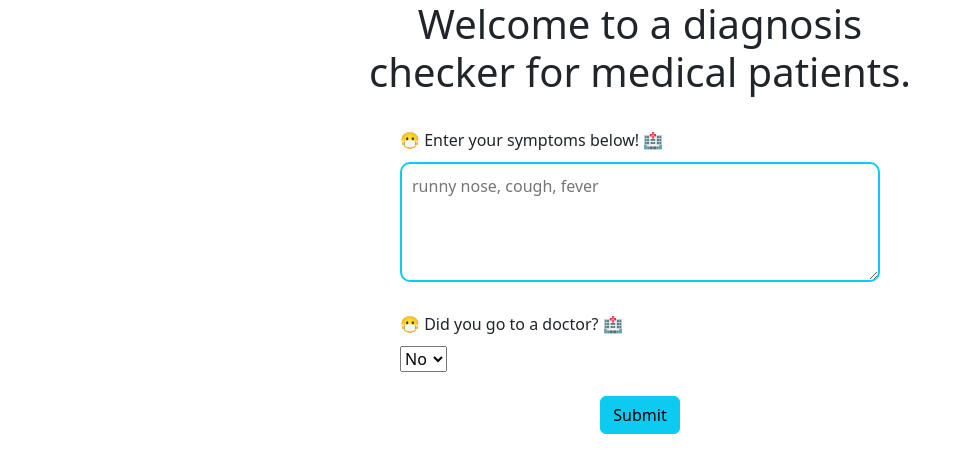
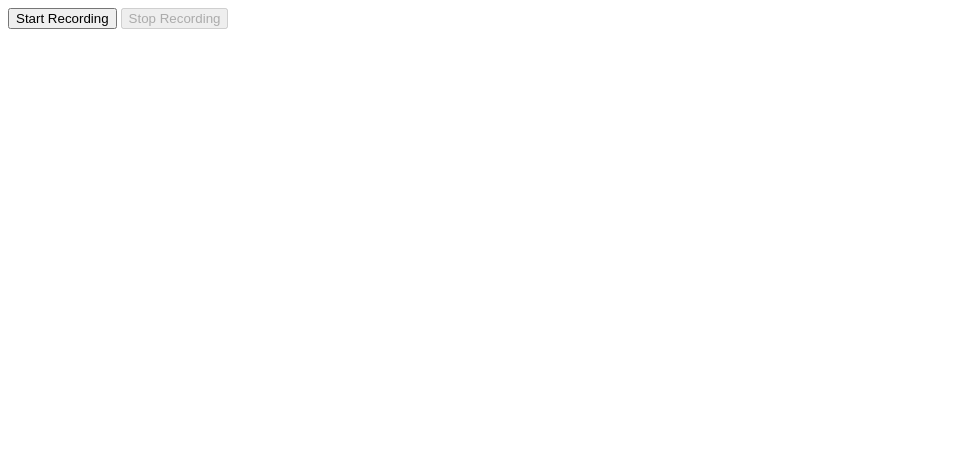
Before and after one commit to ballesterosa/dubhacks24-project, a Flask app: page / in a window 1280 px wide. Shown: the top 473 px of the page, without its empty margins (0-963 px from the left). Run offline with Flask 3, Linux system fonts and the light colour scheme; some libraries are stand-ins or nearby versions.

Commit message:
audio streaming + recording code

```diff
--- /dev/null
+++ b/boop.py
@@ -0,0 +1,27 @@
+from flask import Flask, render_template, request, jsonify
+import os
+
+app = Flask(__name__)
+
+# Create a directory to store the audio files
+if not os.path.exists('uploads'):
+    os.makedirs('uploads')
+
+# Route to serve the HTML page
+@app.route('/')
+def index():
+    return render_template('index.html')
+
+# Route to handle audio uploads (POST request)
+@app.route('/upload_audio', methods=['POST'])
+def upload_audio():
+    audio_file = request.files['audio']
+    file_name = os.path.join('uploads', 'audio_chunk.webm')
+
+    with open(file_name, 'ab') as f:
+        f.write(audio_file.read())
+
+    return jsonify({'message': 'Audio chunk received successfully'}), 200
+
+if __name__ == '__main__':
+    app.run(debug=True)
--- a/templates/index.html
+++ b/templates/index.html
@@ -2,56 +2,55 @@
 <html lang="en">
 <head>
     <meta charset="UTF-8">
-    <meta name="viewport" content="width=device-width, initial-scale=1, shrink-to-fit=no">
-    <!-- stylesheet in the static/css/ directory -->
-    <title>Diagnosis Checker</title>
-    <script type="text/javascript" src="http://code.jquery.com/jquery-latest.min.js"></script>
-    <!-- <script src="https://cdn.tailwindcss.com"></script> -->
-    <link rel="stylesheet" href="https://cdn.jsdelivr.net/npm/bootstrap@5.3.3/dist/css/bootstrap.min.css" integrity="sha384-QWTKZyjpPEjISv5WaRU9OFeRpok6YctnYmDr5pNlyT2bRjXh0JMhjY6hW+ALEwIH" crossorigin="anonymous">
-    <script src="https://cdn.jsdelivr.net/npm/bootstrap@5.3.3/dist/js/bootstrap.min.js" integrity="sha384-0pUGZvbkm6XF6gxjEnlmuGrJXVbNuzT9qBBavbLwCsOGabYfZo0T0to5eqruptLy" crossorigin="anonymous"></script>
-    <script src="https://cdn.jsdelivr.net/npm/bootstrap@5.3.3/dist/js/bootstrap.bundle.min.js" integrity="sha384-YvpcrYf0tY3lHB60NNkmXc5s9fDVZLESaAA55NDzOxhy9GkcIdslK1eN7N6jIeHz" crossorigin="anonymous"></script>
-    <link rel="stylesheet" href="{{ url_for('static', filename= 'css/style.css') }}">
+    <meta name="viewport" content="width=device-width, initial-scale=1.0">
+    <title>Microphone Streaming</title>
 </head>
 <body>
-    <div id="content-box">
-        <h1>Welcome to a diagnosis checker for medical patients.</h1>
-        <br>
-        <form id="input-form" action="{{ url_for('get_user_in') }}" method="post">
-            <label for="f_user_in">Enter your symptoms below!</label>
-            <br>
-            <textarea id="user_in" name="f_user_in" placeholder="runny nose, cough, fever" rows="4" cols="50"></textarea>
-            <br><br>
-            <label for="f_went_to_doc">Did you go to a doctor?</label>
-            <br>
-            <select id="went_to_doc" name="f_went_to_doc">
-                <option id="no" value="no">No</option>
-                <option id="yes" value="yes">Yes</option>
-            </select>
-            <div id="doc_comments_box" style="display:none">
-                <br>
-                <label for="f_doc_comments">Did the doctor diagnose you with anything?</label>
-                <br>
-                <textarea id="doc_comments" name="f_doc_comments" placeholder="they said i am fine" rows="4" cols="50"></textarea>
-                <br><br>
-                <label for="f_doc_treatment">What's the current course of treatment?</label>
-                <br>
-                <textarea id="doc_treatment" name="f_doc_treatment" placeholder="rest and relaxation" rows="4" cols="50"></textarea>
-            </div>
-            <br><br>
-            <div id="submit-box">
-                <button id="submit-btn" type="submit" class="btn btn-info" value="Submit">Submit</button>
-            </div>
-        </form>
-    </div>
+    <button id="startRecording">Start Recording</button>
+    <button id="stopRecording" disabled>Stop Recording</button>
+
+    <script>
+        let mediaRecorder;
+        let audioChunks = [];
+
+        // Start recording when button is clicked
+        document.getElementById('startRecording').addEventListener('click', () => {
+            navigator.mediaDevices.getUserMedia({ audio: true }).then(stream => {
+                mediaRecorder = new MediaRecorder(stream);
+
+                mediaRecorder.ondataavailable = (event) => {
+                    audioChunks.push(event.data);
+                    sendAudioChunk(event.data);
+                };
+
+                mediaRecorder.start(500);  // collect audio in 500ms chunks
+                document.getElementById('stopRecording').disabled = false;
+            });
+        });
+
+        // Stop recording when button is clicked
+        document.getElementById('stopRecording').addEventListener('click', () => {
+            mediaRecorder.stop();
+            document.getElementById('stopRecording').disabled = true;
+        });
+
+        // Function to send audio chunks to backend
+        function sendAudioChunk(audioChunk) {
+            const formData = new FormData();
+            formData.append('audio', audioChunk);
+
+            fetch('/upload_audio', {
+                method: 'POST',
+                body: formData
+            })
+            .then(response => response.json())
+            .then(data => {
+                console.log('Audio chunk uploaded successfully');
+            })
+            .catch(error => {
+                console.error('Error uploading audio chunk:', error);
+            });
+        }
+    </script>
 </body>
-<script>
-    $('#went_to_doc').on('change', function () {
-        // alert("HELLOOOOO");
-        if(this.value === "yes"){
-            $("#doc_comments_box").show();
-        } else {
-            $("#doc_comments_box").hide();
-        }
-    });
-</script>
 </html>
```
